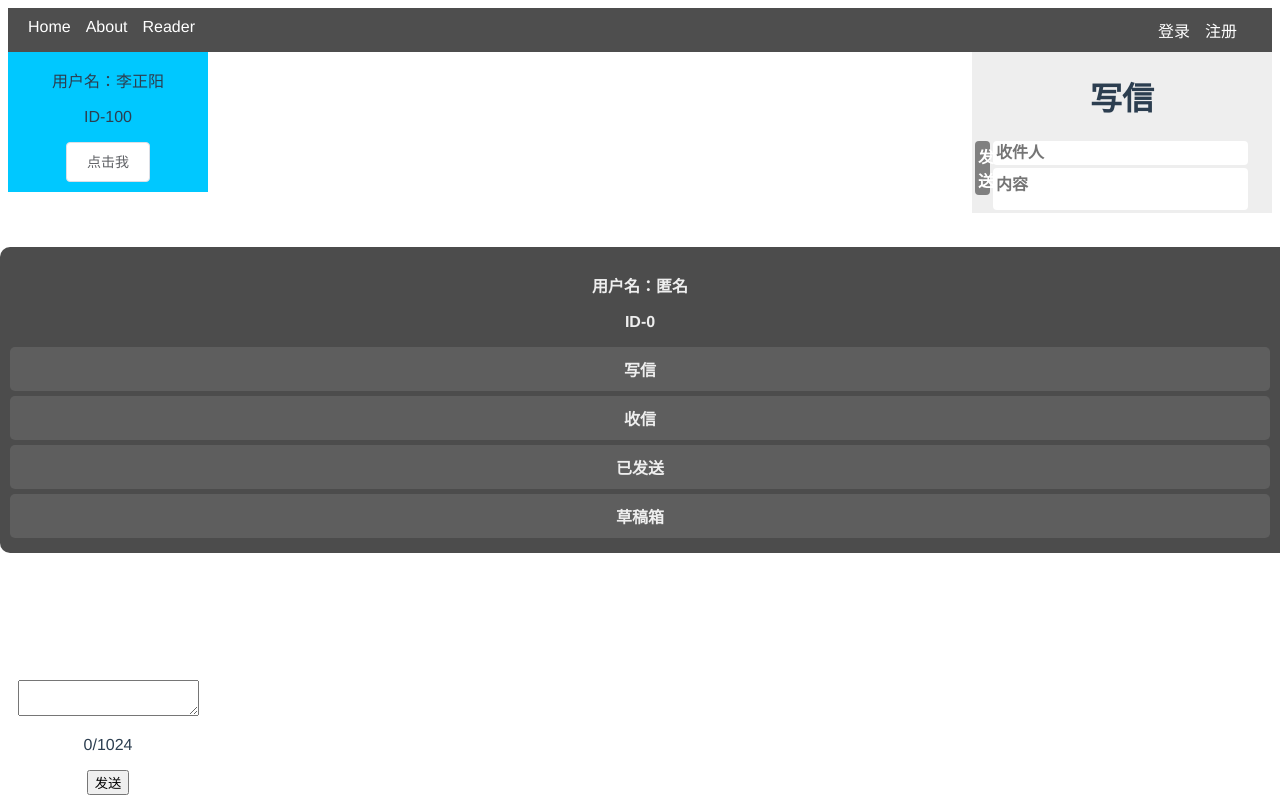
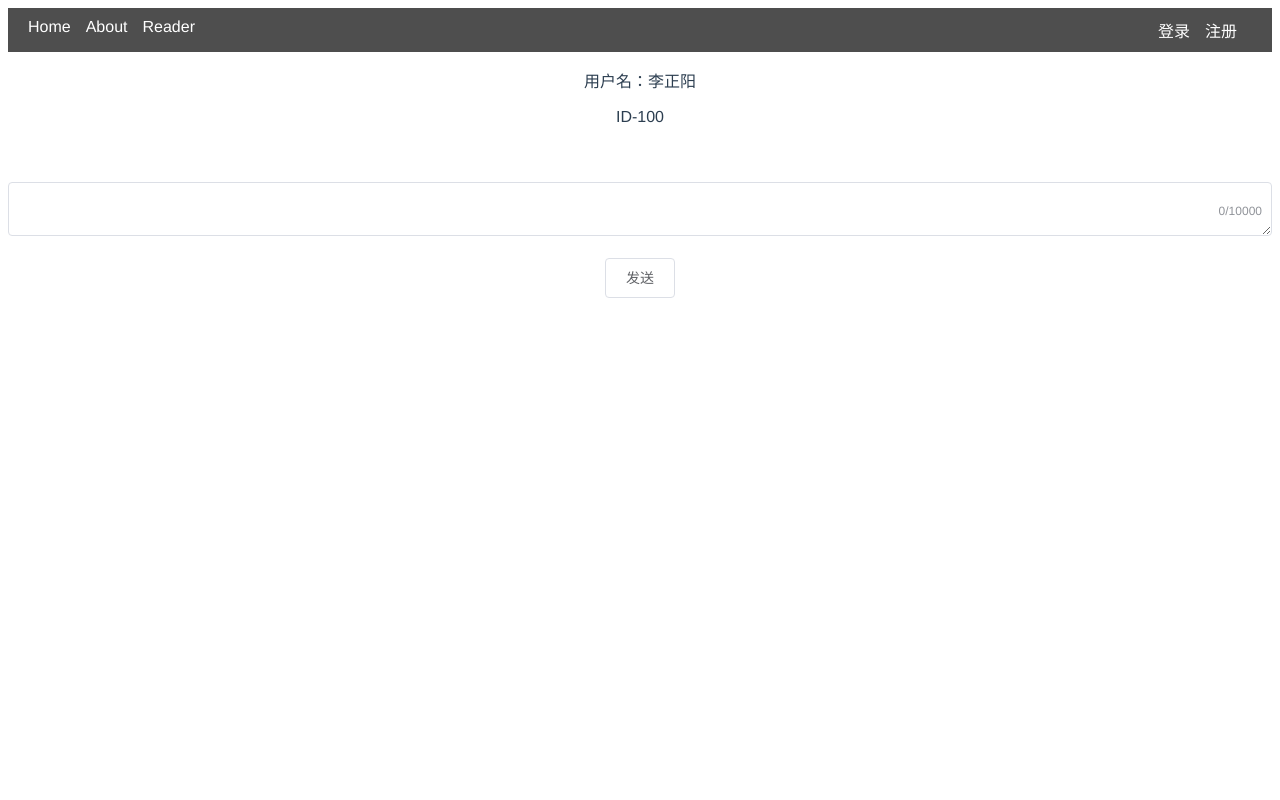
Before and after one commit to Ac-1d/RP2024, a Vue app in the folder front_end/: page /comments in a window 1280 px wide. Built offline with nearby package versions, Linux system fonts and the light colour scheme.

Commit message:
modifying comment system

```diff
--- a/front_end/src/components/Comment.vue
+++ /dev/null
@@ -1,9 +0,0 @@
-<template>
-  <el-button>点击我</el-button>
-</template>
-
-<script>
-export default {
-  name: 'Comment'
-}
-</script>
--- a/front_end/src/components/CommentBlock.vue
+++ b/front_end/src/components/CommentBlock.vue
@@ -4,79 +4,95 @@
     <div class="info">
       <p>用户名：{{ myname }}</p>
       <p>ID-{{ myid }}</p>
-      <Comment/>
     </div>
     <!-- 评论显示 -->
+    <el-main>
       <div v-for="(comment, index) in comments" :key="index" class="comment">
         <!-- 循环显示的每条评论 -->
         <div>
-        <h6>{{ comment.author }}:</h6>
-        <p>{{ comment.text }} 赞：{{ comment.likes }}</p>
-        <p>{{ comment.currentTime }}</p>
-        <button @click="likeComment(index)">点赞</button>
-        <button @click="deleteComment(index)">删除</button>
-        <button @click="showReply(index)">展开</button>
-        <button @click="beginReply(index)">回复</button>
+          <el-row>
+            <el-col :span="20">
+              <el-link class="text-larger" style="float: left;" type="primary">{{ comment.author }}</el-link>
+              <el-rate class="text-larger" style="float: left;" v-model="value" disabled text-color="#ff9900"></el-rate>
+              <el-link class="text-larger" style="float: left;" type="primary">{{ comment.time }}</el-link>
+            </el-col>
+            <el-col :span="16">
+              <div class="auto-wrap">
+                <p class="text-medium">{{ comment.text }} </p>
               </div>
+            </el-col>
+            <el-col :span="16">
+              <el-button class="text-larger" style="float: left;" type="text"
+              icon="el-icon-caret-top" @click="likeComment(index)">{{ comment.likes > 0 ? comment.likes:'' }}</el-button>
+              <el-button class="text-larger" style="float: left;" type="text"
+              icon="el-icon-edit" @click="beginReply(index)">回复{{ comment.replies.length }}</el-button>
+              <el-button class="text-larger" style="float: left;" type="text"
+              :icon="comment.showReply ? 'el-icon-arrow-up':'el-icon-arrow-down' " @click="showReply(index)"></el-button>
+              <!-- element的type如果为text，则结果是文字按钮 -->
+            </el-col>
             <!-- 回复区 -->
-      <div v-if="comment.showReply" class="sub-comment">
+            <el-col v-if="comment.showReply">
               <!-- 回复显示 -->
-        <div v-for="(reply, replyIndex) in comment.replies" :key="replyIndex" class="reply">
-          <p>{{ reply.text }} - {{ reply.author }}</p>
+              <div style="margin-left: 100px" v-for="(reply, replyIndex) in comment.replies"
+              :key="replyIndex" class="auto-wrap">
+                <div>
+                  <el-link class="text-larger">{{ reply.author }}</el-link>
+                </div>
+                <p class="text-medium">{{ reply.text }}</p>
+              </div>
+            </el-col>
+          </el-row>
         </div>
       </div>
-    </div>
+    </el-main>
     <!-- 评论、回复框 -->
     <div class="comment-box">
-      <form @submit.prevent="addComment">
-        <textarea v-model="content" @input="content=content.substring(0,1023)"/>
-        <p>{{ content.length }}/1024</p>
-        <!-- 显示正在回复给某人 -->
-        <p v-if="replying">正在回复 {{ comments[replyIndex].author }}</p>
-        <!-- 退出回复，返回评论 -->
-        <button v-if="replying" @click="endReply()">返回评论</button>
-        <button type="submit">发送</button>
-      </form>
+      <el-form >
+        <el-form-item>
+          <el-input type="textarea" v-model="content" maxlength="10000" show-word-limit/>
+        </el-form-item>
+        <el-form-item>
+          <el-button v-if="replying" @click="endReply()">返回评论</el-button><!-- 退出回复，返回评论 -->
+          <el-button @click="addComment">发送</el-button>
+          <p v-if="replying">正在回复 {{ comments[replyIndex].author }}</p><!-- 显示正在回复给某人 -->
+        </el-form-item>
+      </el-form>
     </div>
   </div>
 </template>
 
 <script>
 import {currentTime} from "../js/Time.js";
-import Comment from '@/components/Comment.vue';
 
 export default {
   name: "CommentBlock",
   components: {
-    Comment,
   },
   props: {
     myname: {
       type: String,
       default: '匿名'
-    },
+    },// 传入用户名
     myid: {
       type: Number,
       default: 100
-      // 默认id暂定为0
+      // 传入用户id
     }
   },
   data() {
     return {
-      comments: [],
-      content: '',
-      replying: false,
-      replyIndex: 0,
-      // 当前用户名
+      form: {
+          to: '',
+
+        },
+      value: 4,
+      comments: [],// 已有评论
+      content: '',// 输入内容
+      replying: false,// 正在回复
+      replyIndex: 0,// 回复的评论号
     };
   },
   methods: {
-    getChildData() {
-      return this.data;
-    },// 试图加上getter供外部获取数据，暂时不起作用
-    setComment(inData) {
-      this.comments = inData;
-    },// 试图让这个函数来在外部加上已有评论，但是暂不起作用
     addComment() {
       if (this.content) {
         if (this.replying) {
@@ -95,7 +111,7 @@ export default {
             likes: 0,
             replyText: '',
             replies: [],
-            currentTime: currentTime()
+            time: currentTime()
           };
           this.comments.push(newComment);
         }
@@ -105,11 +121,6 @@ export default {
     likeComment(index) {
       if (index < this.comments.length && index >= 0) {
         this.comments[index].likes++;
-      }
-    },
-    deleteComment(index) {
-      if (index < this.comments.length && index >= 0) {
-        this.comments.splice(index, 1);
       }
     },
     showReply(index) {
@@ -130,22 +141,21 @@ export default {
 </script>
 
 <style scoped>
-.comments {
-  margin-bottom: 10px;
-  .comment {
-    position: float;
-    top: 200px;
-    bottom: 200px;
+.text-larger {
+  font-family:
+  "Helvetica Neue",Helvetica,"PingFang SC","Hiragino Sans GB","Microsoft YaHei","微软雅黑",Arial,sans-serif;
+  font-size: larger;
 }
-  /* 这里固定评论显示区的位置；如果修改，注意效果 */
-  .comment-box {
-    position: fixed;
-    bottom: 5px;
-    width: 200px;
-    background-color: white;
+.text-medium {
+  font-family:
+  "Helvetica Neue",Helvetica,"PingFang SC","Hiragino Sans GB","Microsoft YaHei","微软雅黑",Arial,sans-serif;
+  font-size: medium
 }
-  /* 这里将评论框固定在屏幕下方；如果修改，注意效果 */
-  /* 其他样式... */
+.auto-wrap {
+  width: 200px; /* 定义容器宽度 */
+  border: none; /* 为了清楚地看到效果，加上边框 */
+  word-wrap: break-word; /* 允许在长单词内部换行 */
+  word-break: break-all; /* 允许在任意位置换行 */
+  text-align: left;
 }
-
 </style>
--- a/front_end/src/views/Comments.vue
+++ b/front_end/src/views/Comments.vue
@@ -4,21 +4,16 @@
       <CommentBlock :maxText=600 :myid=100 myname="李正阳"/>
       <!-- 设置数字类型要用' :attribute=value '的形式 -->
     </div>
-    <div class="message">
-      <MessageBlock />
-    </div>
   </div>
 </template>
 
 <script>
 import CommentBlock from "@/components/CommentBlock.vue";
-import MessageBlock from "@/components/MessageBlock.vue";
 
 export default {
   name: "Comments",
   components: {
     CommentBlock,
-    MessageBlock
   },
   data() {
     return {
@@ -30,16 +25,5 @@ export default {
 
 <style scoped>
 .comment {
-  margin-bottom: 10px;
-  width: 200px;
-  float: left;
-  background-color: rgb(0, 200, 255);
-  /* 其他样式... */
-}
-.message {
-  margin-bottom: 10px;
-  width: 300px;
-  float: right;
-  background-color: rgb(150, 255, 0);
 }
 </style>
--- a/front_end/src/views/Mail/Mail.vue
+++ b/front_end/src/views/Mail/Mail.vue
@@ -9,11 +9,11 @@
       style="color:white;text-decoration:none;">收信</router-link>
     </div>
     <div class="side-nav-item">
-      <router-link to="/mail/recv"
+      <router-link to="/mail/draft"
       style="color:white;text-decoration:none;">草稿箱</router-link>
     </div>
     <div class="side-nav-item">
-      <router-link to="/mail/recv"
+      <router-link to="/mail/contacts"
       style="color:white;text-decoration:none;">联系人</router-link>
     </div>
   </div>
--- a/front_end/src/views/Mail/Receive.vue
+++ b/front_end/src/views/Mail/Receive.vue
@@ -1,9 +1,27 @@
 <template>
   <div>
     <Mail/>
-    <p>receive</p>
-    <el-input
-      type="textarea" :autosize="{ minRows: 20, maxRows: 25}"></el-input>
+    <h1>收信箱</h1>
+    <div>
+      <el-table
+        :data="rows"
+        style="width: 100%">
+        <el-table-column
+          label="写信人"
+          prop="from"
+          width="180">
+        </el-table-column>
+        <el-table-column
+          prop="title"
+          label="主题"
+          width="180">
+        </el-table-column>
+        <el-table-column
+          prop="date"
+          label="时间">
+        </el-table-column>
+      </el-table>
+    </div>
   </div>
 </template>
 <script>
@@ -13,5 +31,13 @@ export default{
   components: {
     Mail
   },
+  data(){
+    return {
+      rows: [
+        {from: "李涵", title: "水费通知",   date: "2024-05-16 12:00:00"},
+        {from: "张立", title: "商务往来",   date: "2024-05-17 18:30:00"},
+      ],
+    }
+  }
 }
 </script>
```
Lines whose indentation alone changed are shown as unchanged.
